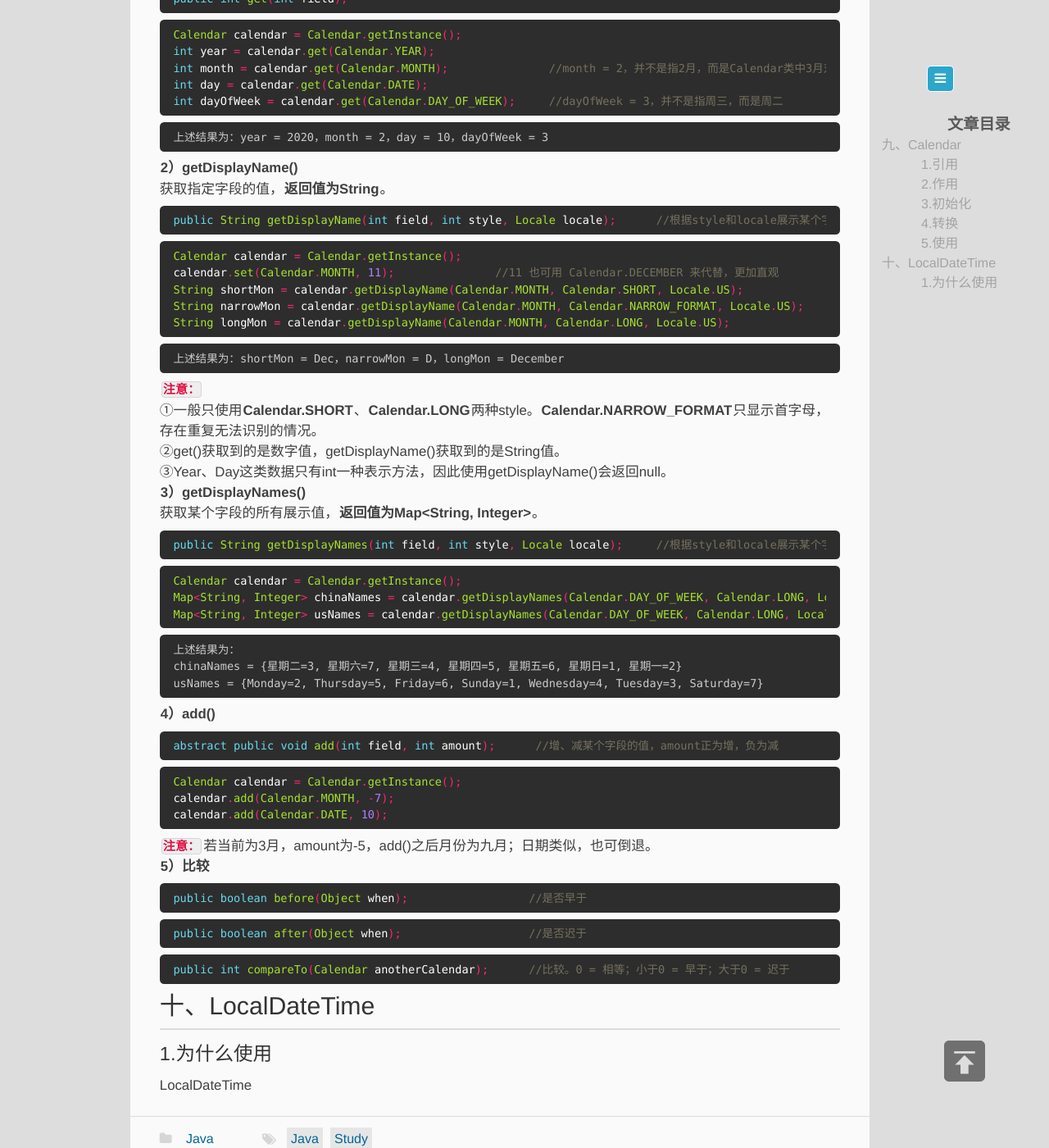
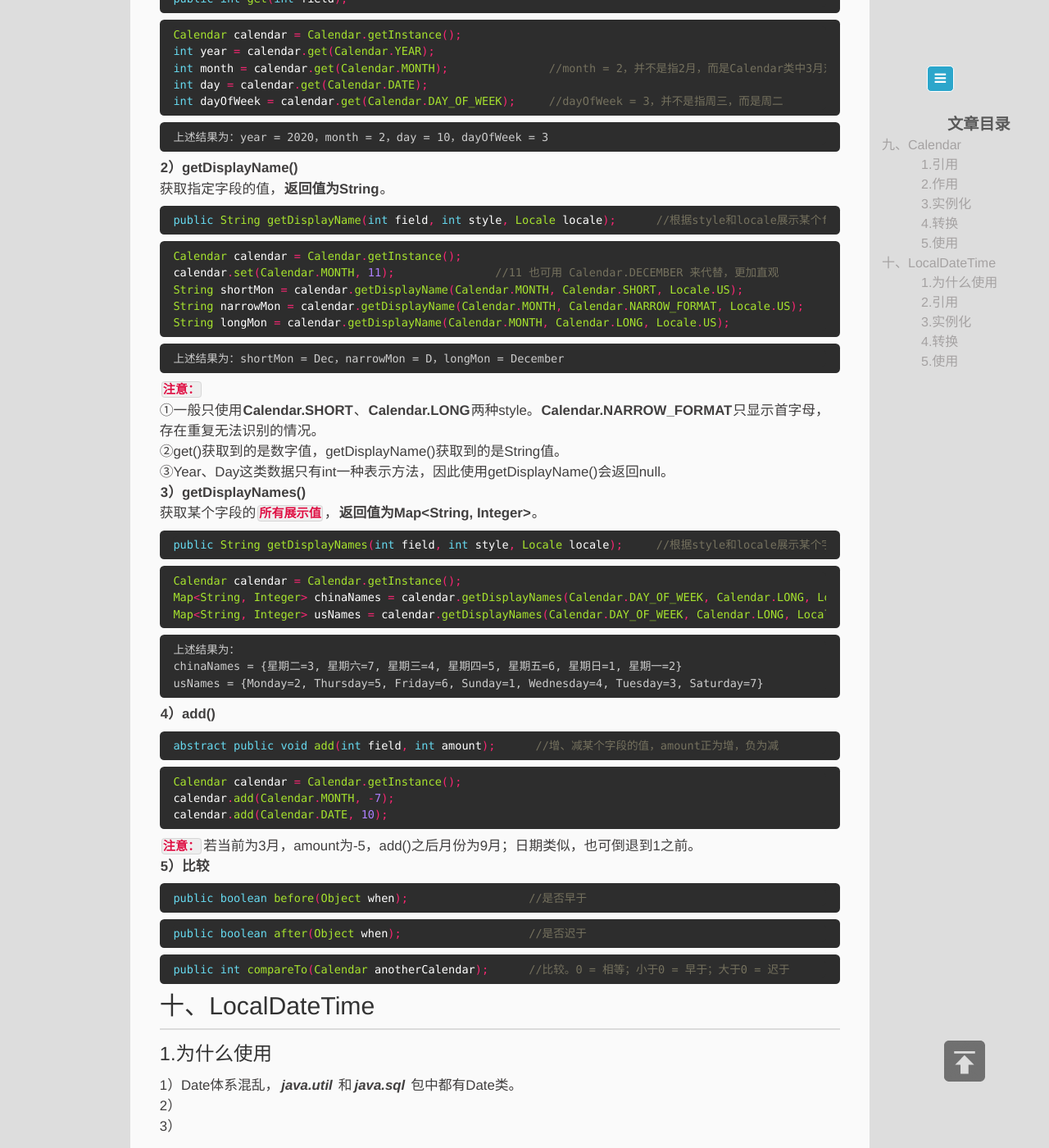
Before and after one commit to memorate/memorate.github.io, a Jekyll site: the page built from _posts/2020-03-10-java-time-overview2.md, in a window 1280 px wide and 1400 px high, scrolled down 1652 px. Shown: the whole window at 82% size. Built offline with Jekyll 4.4.1, drawn with Linux system fonts in a browser that asks for light colours; some of the changed text lies outside the part shown.

Commit message:
完善20200310

````diff
--- a/_posts/2020-03-10-java-time-overview2.md
+++ b/_posts/2020-03-10-java-time-overview2.md
@@ -20,7 +20,7 @@
 ②Calendar类还提供了一些操作Calendar字段的方法，例如"getFirstDayOfWeek()"。
 ③简而言之，**Calendar是专门用来操作年月日时分秒的类**。
 ④Calendar始于JDK1.1（[原文](https://docs.oracle.com/javase/8/docs/api/java/util/Calendar.html)）。
-#### 3.初始化
+#### 3.实例化
 **1）当前时间**
 Calendar中的两个构造方法均为protected，因此只能使用静态方法**getInstance()**来创建Calendar对象。
 ```java
@@ -85,7 +85,7 @@
 **2）getDisplayName()**
 获取指定字段的值，**返回值为String**。
 ```java
-public String getDisplayName(int field, int style, Locale locale);      //根据style和locale展示某个字段的值
+public String getDisplayName(int field, int style, Locale locale);      //根据style和locale展示某个field的值
 ```
 ```java
 Calendar calendar = Calendar.getInstance();
@@ -102,7 +102,7 @@
 ②get()获取到的是数字值，getDisplayName()获取到的是String值。
 ③Year、Day这类数据只有int一种表示方法，因此使用getDisplayName()会返回null。
 **3）getDisplayNames()**
-获取某个字段的所有展示值，**返回值为Map<String, Integer>**。
+获取某个字段的`所有展示值`，**返回值为Map<String, Integer>**。
 ```java
 public String getDisplayNames(int field, int style, Locale locale);     //根据style和locale展示某个字段的所有展示
 ```
@@ -125,7 +125,7 @@
 calendar.add(Calendar.MONTH, -7);
 calendar.add(Calendar.DATE, 10);
 ```
-`注意：`若当前为3月，amount为-5，add()之后月份为九月；日期类似，也可倒退。
+`注意：`若当前为3月，amount为-5，add()之后月份为9月；日期类似，也可倒退到1之前。
 **5）比较**
 ```java
 public boolean before(Object when);                  //是否早于
@@ -138,4 +138,10 @@
 ```
 ## 十、LocalDateTime
 #### 1.为什么使用
-LocalDateTime
+1）Date体系混乱，***java.util***和***java.sql***包中都有Date类。
+2）
+3）
+#### 2.引用
+#### 3.实例化
+#### 4.转换
+#### 5.使用
````
Also changed, not shown: _posts/2020-03-07-java-time-overview1.md (+1 -1 lines).
